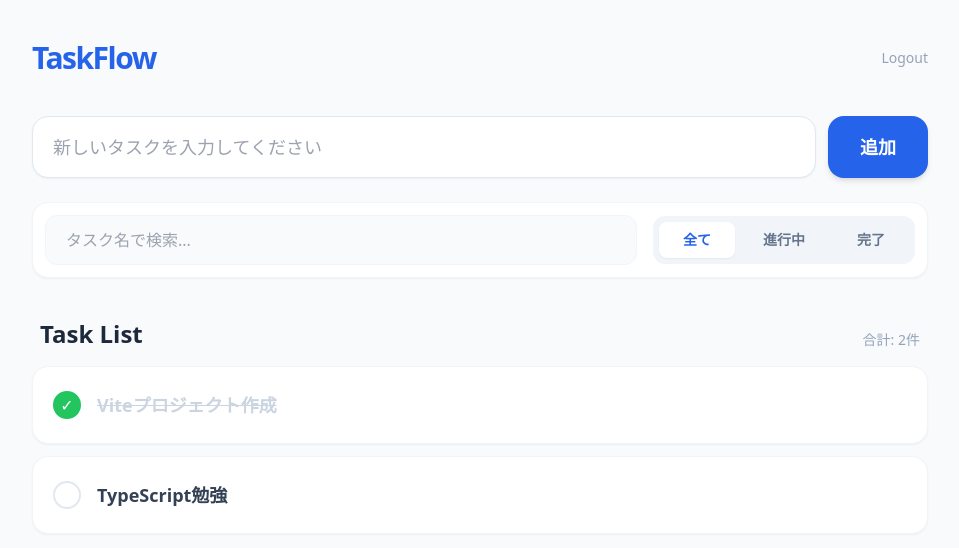
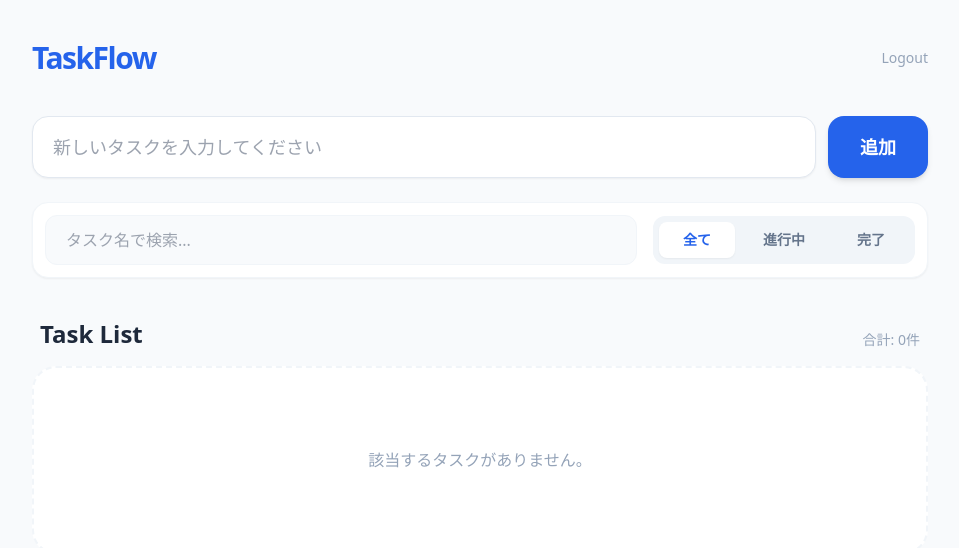
Before and after one commit to kbm1353/my-daily-project, a React (Vite) app in the folder TaskFlow/: page /dashboard in a window 1280 px wide. Shown: the top 548 px of the page, without its empty margins (160-1119 px from the left). Built offline with nearby package versions, Linux system fonts and the light colour scheme; data requests are answered from the project's data file.

Commit message:
localStorageに変更

```diff
--- a/TaskFlow/src/pages/Dashboard.tsx
+++ b/TaskFlow/src/pages/Dashboard.tsx
@@ -9,27 +9,21 @@
 import { motion, AnimatePresence } from "framer-motion";
 
 const Dashboard = () => {
-  const [tasks, setTasks] = useState<Task[]>([]);
+  const [tasks, setTasks] = useState<Task[]>(() => {
+    const savedTasks = localStorage.getItem("taskflow-data");
+    return savedTasks ? JSON.parse(savedTasks) : [];
+  });
   const [newTask, setNewTask] = useState("");
   const [searchTerm, setSearchTerm] = useState("");
   const [filterStatus, setFilterStatus] = useState("全て");
   const [editingId, setEditingId] = useState<number | null>(null);
   const [editTitle, setEditTitle] = useState("");
 
+  useEffect(() => {
+    localStorage.setItem("taskflow-data", JSON.stringify(tasks));
+  }, [tasks]);
+
   const navigate = useNavigate();
-
-  // サーバーデータの初期読み込み
-  useEffect(() => {
-    const fetchTasks = async () => {
-      try {
-        const response = await axios.get("http://localhost:3001/tasks");
-        setTasks(response.data);
-      } catch (error) {
-        console.error("データを取得できませんでした:", error);
-      }
-    };
-    fetchTasks();
-  }, []);
 
   // ログアウト
   const handleLogout = () => {
@@ -42,31 +36,22 @@
   const addTask = async (e: React.FormEvent) => {
     e.preventDefault();
     if (!newTask.trim()) return;
-    try {
-      const response = await axios.post("http://localhost:3001/tasks", {
+
+    const newTaskObj: Task = {
+      id: Date.now(),
       title: newTask,
       status: "進行中",
-      });
-      setTasks([...tasks, response.data]);
+    };
+    setTasks([...tasks, newTaskObj]);
     setNewTask("");
-    } catch (error) {
-      alert("登録に失敗しました！");
-    }
   };
 
   // ステータス変更（進行中 <-> 完了）
-  const toggleStatus = async (task: Task) => {
+  const toggleStatus = (task: Task) => {
     const newStatus = task.status === "進行中" ? "完了" : "進行中";
-    try {
-      await axios.patch(`http://localhost:3001/tasks/${task.id}`, {
-        status: newStatus,
-      });
     setTasks(
       tasks.map((t) => (t.id === task.id ? { ...t, status: newStatus } : t)),
     );
-    } catch (error) {
-      alert("状態変更に失敗しました！");
-    }
   };
 
   // 編集モード操作
@@ -82,28 +67,14 @@
 
   const saveEdit = async (id: number) => {
     if (!editTitle.trim()) return;
-    try {
-      await axios.patch(`http://localhost:3001/tasks/${id}`, {
-        title: editTitle,
-      });
-      setTasks(
-        tasks.map((t) => (t.id === id ? { ...t, title: editTitle } : t)),
-      );
+    setTasks(tasks.map((t) => (t.id === id ? { ...t, title: editTitle } : t)));
     setEditingId(null);
-    } catch (error) {
-      alert("修正に失敗しました。");
-    }
   };
 
   // タスク削除
-  const deleteTask = async (id: number) => {
+  const deleteTask = (id: number) => {
     if (!window.confirm("本当に削除しますか？")) return;
-    try {
-      await axios.delete(`http://localhost:3001/tasks/${id}`);
     setTasks(tasks.filter((task) => task.id !== id));
-    } catch (error) {
-      alert("削除に失敗しました！");
-    }
   };
 
   // フィルタリングロジック
```
Lines whose indentation alone changed are shown as unchanged.
